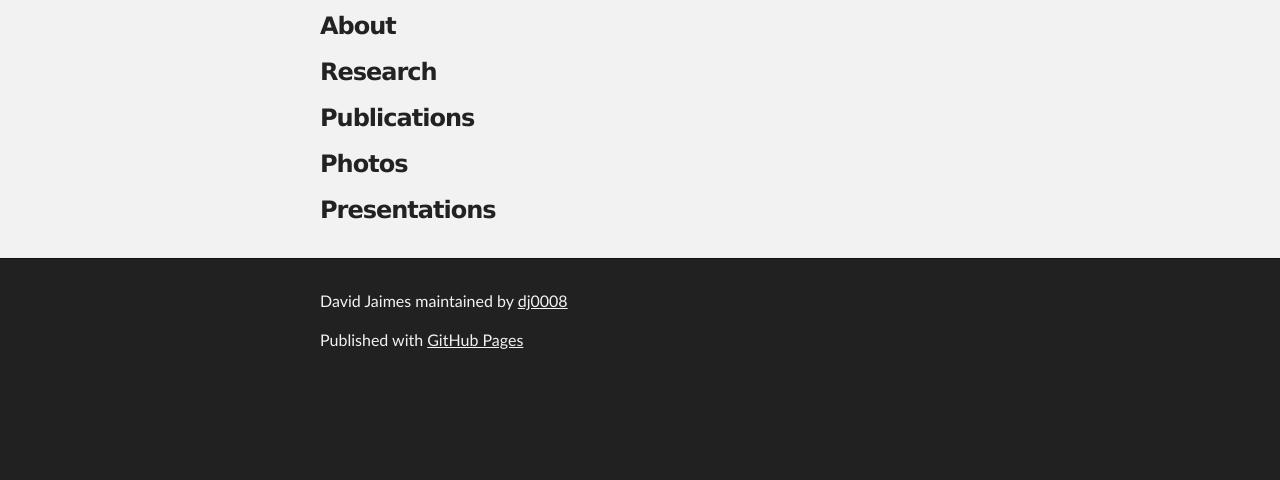
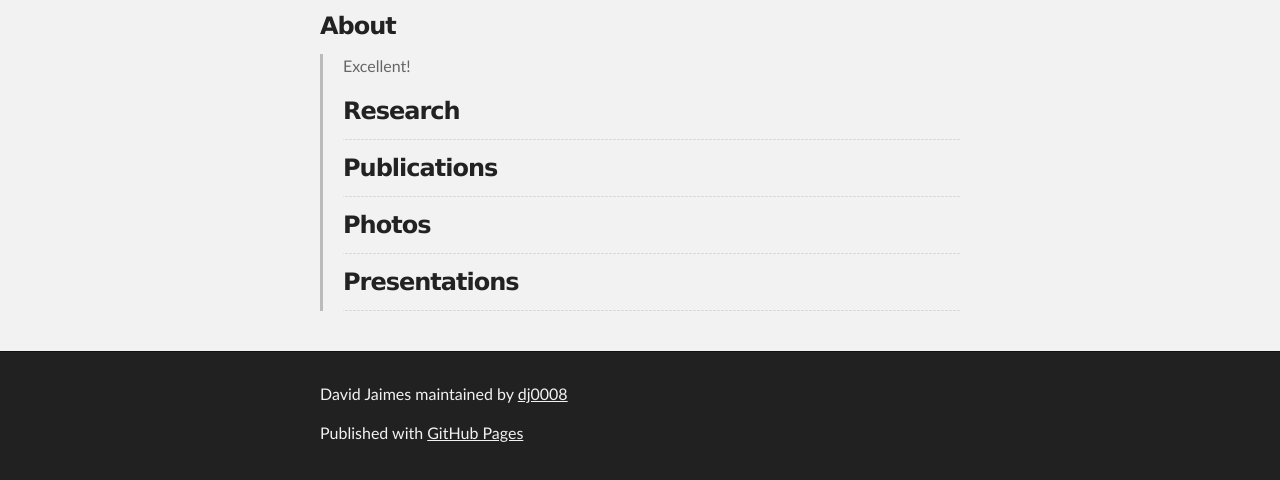
Before and after one commit to dj0008/davidjaimes.github.io, a plain HTML site: page index.html in a window 1280 px wide. Shown: the part 252-732 px from the top of the page. Drawn offline with Linux system fonts and the light colour scheme.

Commit message:
Create gh-pages branch via GitHub

```diff
--- a/index.html
+++ b/index.html
@@ -34,17 +34,29 @@
         <h3>
 <a id="about" class="anchor" href="#about" aria-hidden="true"><span class="octicon octicon-link"></span></a>About</h3>
 
+<blockquote>
+<p>Excellent!</p>
+
 <h3>
 <a id="research" class="anchor" href="#research" aria-hidden="true"><span class="octicon octicon-link"></span></a>Research</h3>
+
+<hr>
 
 <h3>
 <a id="publications" class="anchor" href="#publications" aria-hidden="true"><span class="octicon octicon-link"></span></a>Publications</h3>
 
+<hr>
+
 <h3>
 <a id="photos" class="anchor" href="#photos" aria-hidden="true"><span class="octicon octicon-link"></span></a>Photos</h3>
 
+<hr>
+
 <h3>
 <a id="presentations" class="anchor" href="#presentations" aria-hidden="true"><span class="octicon octicon-link"></span></a>Presentations</h3>
+
+<hr>
+</blockquote>
       </section>
     </div>
 
--- a/params.json
+++ b/params.json
@@ -1 +1 @@
-{"name":"David Jaimes","tagline":"Research Assistant","body":"### About\r\n  \r\n  \r\n### Research\r\n  \r\n  \r\n### Publications\r\n  \r\n  \r\n### Photos\r\n  \r\n  \r\n### Presentations\r\n  \r\n  ","google":"","note":"Don't delete this file! It's used internally to help with page regeneration."}
+{"name":"David Jaimes","tagline":"Research Assistant","body":"### About\r\n> Excellent!\r\n### Research\r\n***\r\n### Publications\r\n***\r\n### Photos\r\n***\r\n### Presentations\r\n***","google":"","note":"Don't delete this file! It's used internally to help with page regeneration."}
```
